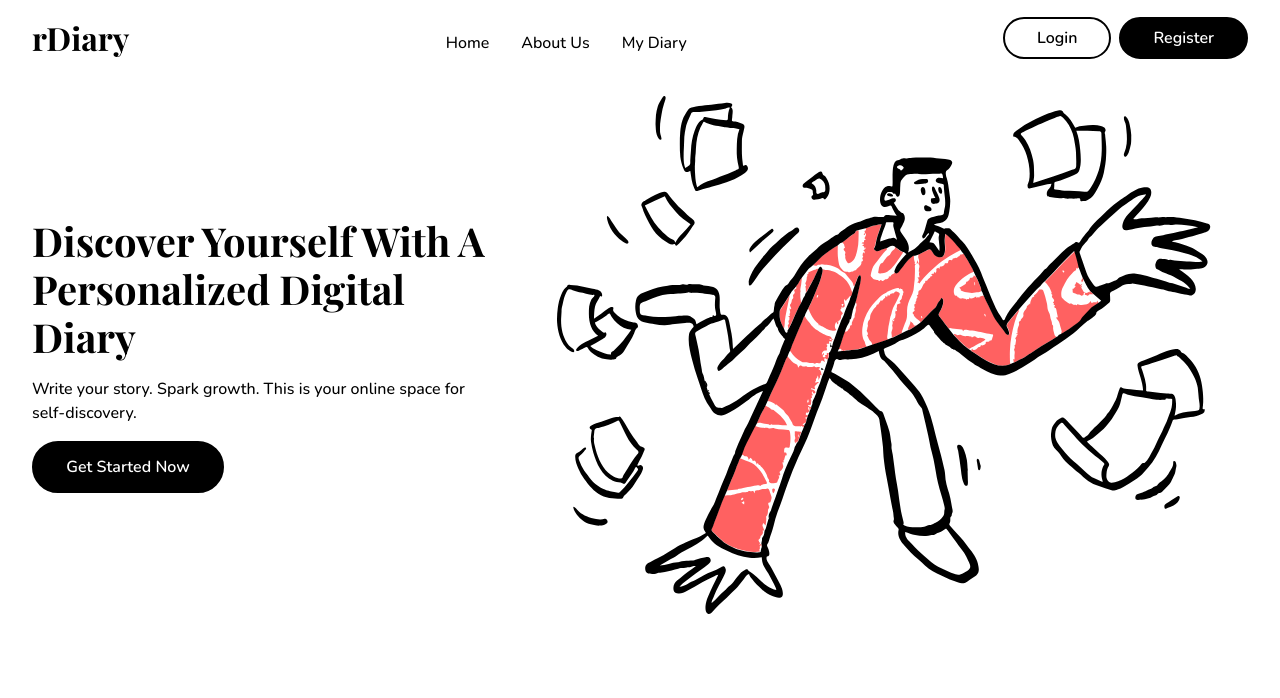
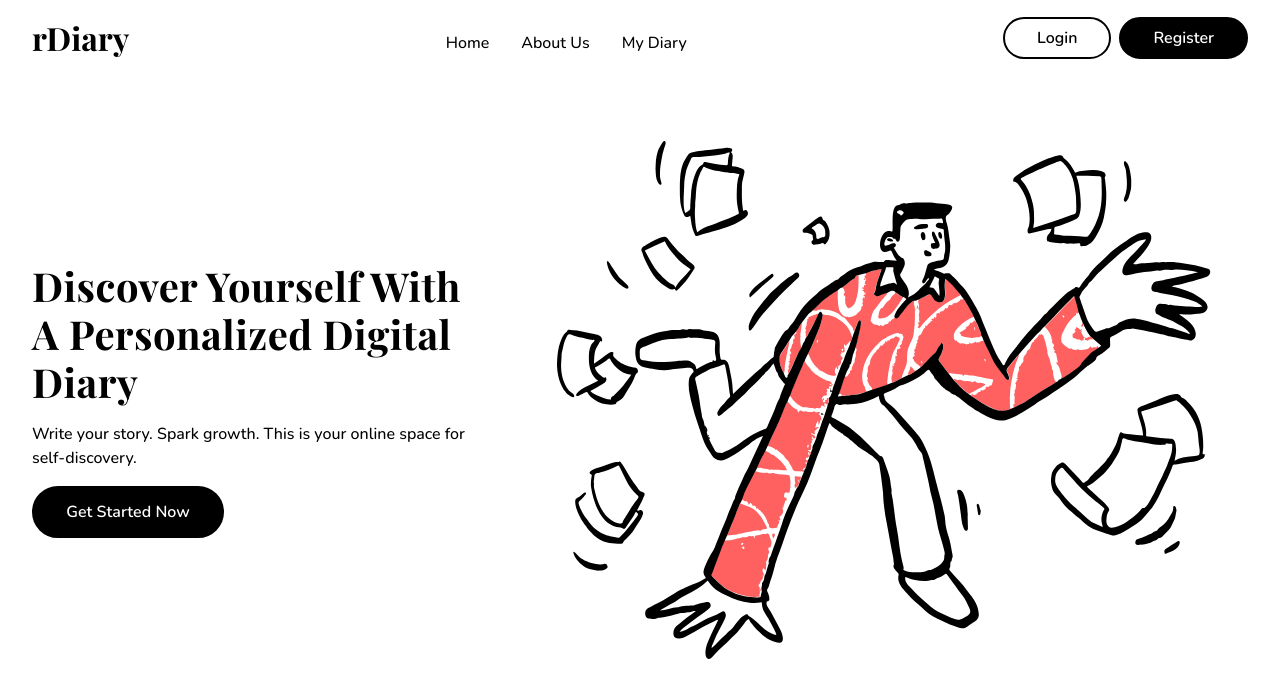
Before and after one commit to rckash/rDiary, a React (Vite) app: page / in a window 1280 px wide. Shown: the top 698 px of the page. Built offline with nearby package versions, Linux system fonts and the light colour scheme; a web font is replaced by a local one.

Commit message:
Make minor change to Hero

```diff
--- a/src/components/Hero/Hero.css
+++ b/src/components/Hero/Hero.css
@@ -1,5 +1,8 @@
 .hero-section {
     height: 100vh;
+    display: flex;
+    align-items: center;
+    justify-content: center;
 }
 
 .hero-container {
@@ -8,7 +11,7 @@
     justify-content: space-between;
     gap: 4rem;
     align-items: center;
-    padding: 6rem 2rem 0 2rem;
+    padding: 6rem 2rem;
 }
 
 .hero-text {
@@ -21,6 +24,7 @@
     font-family: "Playfair Display", serif;
     font-size: 2.5rem;
     line-height: 120%;
+    letter-spacing: 0.03rem;
 }
 
 .hero-text p {
```
